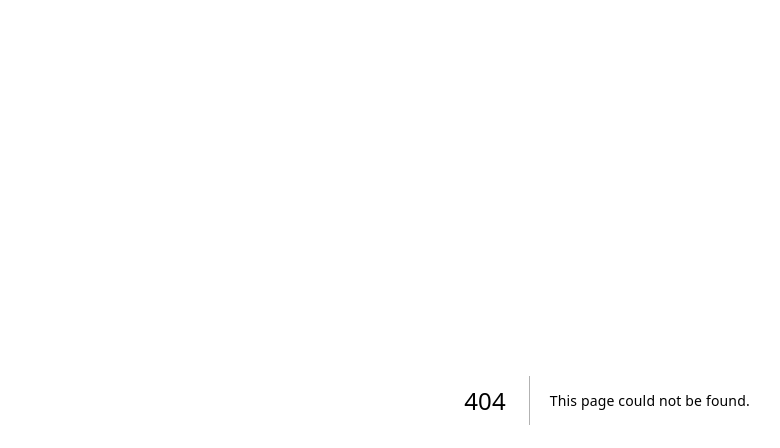
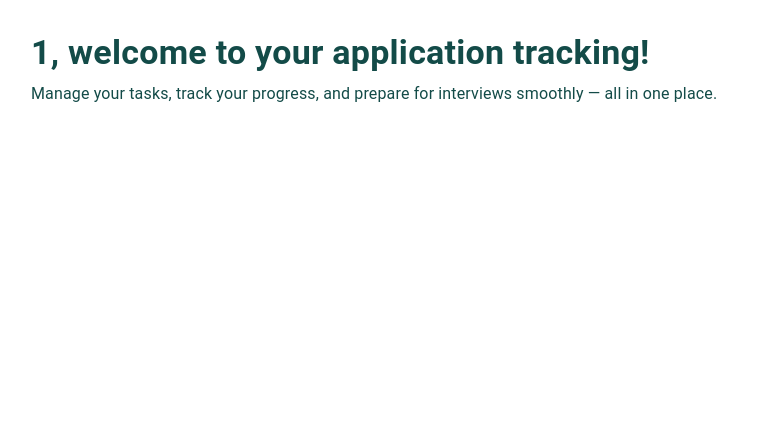
Before and after one commit to Natata08/application-hub, a Next.js app in the folder frontend/: page /1/dashboard in a window 1280 px wide. Before the commit this address had no page. Shown: the top 448 px of the page, without its empty margins (33-813 px from the left). Built offline with nearby package versions, Linux system fonts and the light colour scheme.

Commit message:
feat: add heading and text to dashboard

```diff
--- /dev/null
+++ b/frontend/app/[userId]/dashboard/page.js
@@ -0,0 +1,29 @@
+"use client";
+
+import Container from "@mui/material/Container";
+import Box from "@mui/material/Box";
+import Typography from "@mui/material/Typography";
+
+export default function MealDetailsPage({ params }) {
+  const userId = params.userId;
+
+  return (
+    <Box component='main'>
+      <Container sx={{ p: 4, maxWidth: "1200px", margin: "0 auto" }}>
+        <Box sx={{ mb: 5 }}>
+          <Typography
+            variant='h4'
+            component='h2'
+            sx={{ fontWeight: "bold", mb: 1 }}
+          >
+            {`${userId}, welcome to your application tracking!`}
+          </Typography>
+          <Typography variant='body1'>
+            Manage your tasks, track your progress, and prepare for interviews
+            smoothly — all in one place.
+          </Typography>
+        </Box>
+      </Container>
+    </Box>
+  );
+}
```
